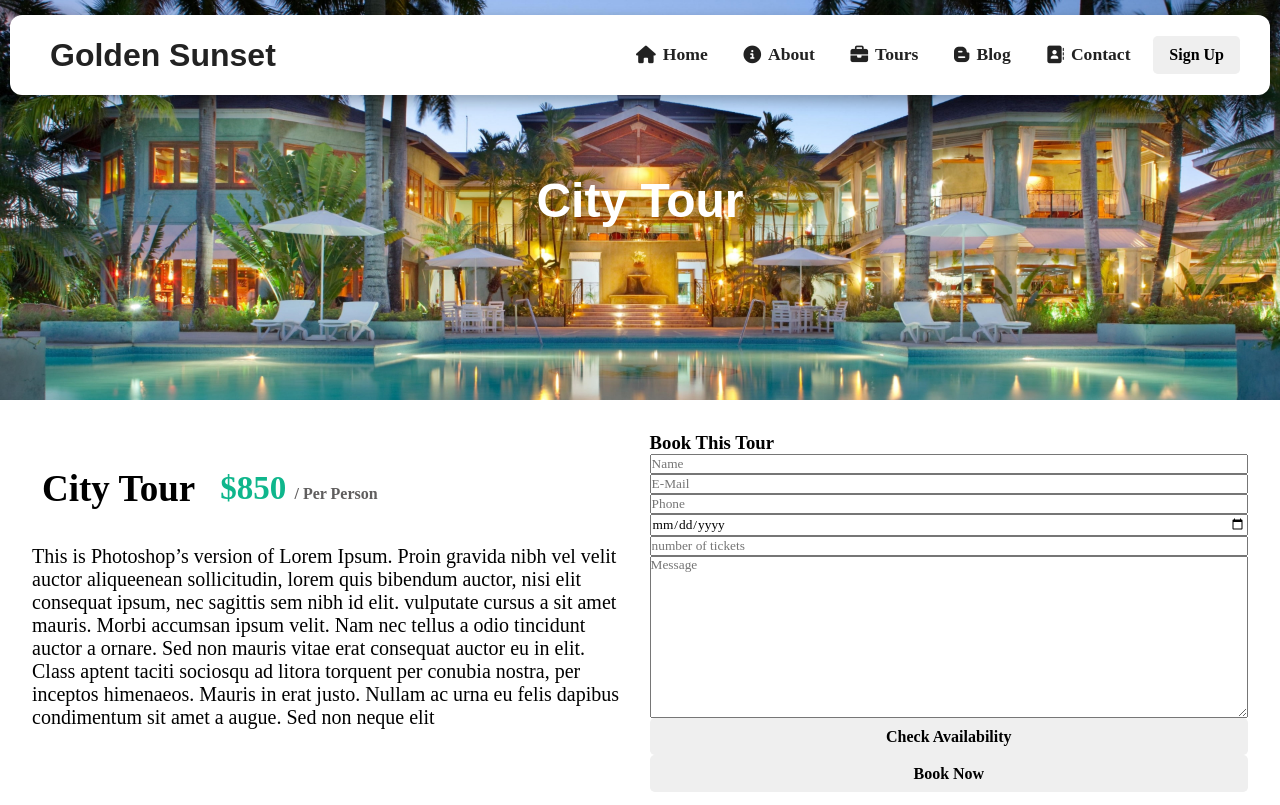
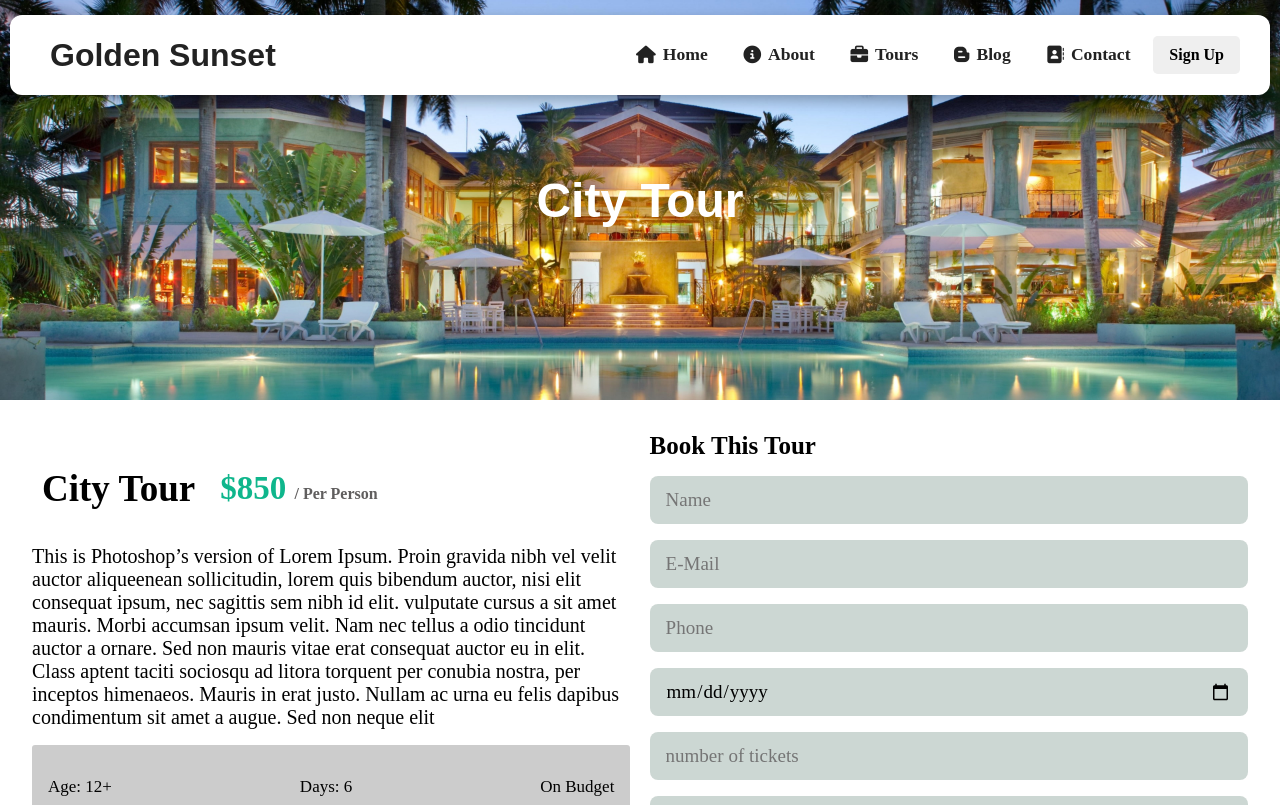
Before and after one commit to Abdirino/sunset-travel-website, a React (Create React App) app: page /tourDetails in a window 1280 px wide. Shown: the top 805 px of the page. Built offline with nearby package versions, Linux system fonts and the light colour scheme; a web font is replaced by a local one.

Commit message:
☕☕🤷‍♂️

```diff
--- a/src/components/Gallery/Gallery.css
+++ b/src/components/Gallery/Gallery.css
@@ -0,0 +1,5 @@
+.gallery{
+    padding: 2rem 1rem;
+    display: grid;
+    grid-template-columns: repeat(200px, minmax(200px, 1fr));
+}
--- a/src/routes/TourDetails/TourDetails.jsx
+++ b/src/routes/TourDetails/TourDetails.jsx
@@ -30,7 +30,11 @@ const TourDetails = () => {
               himenaeos. Mauris in erat justo. Nullam ac urna eu felis dapibus
               condimentum sit amet a augue. Sed non neque elit
             </p>
-            <div className="t-date"></div>
+            <div className="t-date">
+              <p>Age: 12+</p>
+              <p>Days: 6</p>
+              <p>On Budget</p>
+            </div>
           </div>
           <div className="t-form">
             <h3>Book This Tour</h3>
--- a/src/routes/TourDetails/tourDetails.css
+++ b/src/routes/TourDetails/tourDetails.css
@@ -1,4 +1,4 @@
-.tour-details{
+.tour-details {
   display: flex;
   flex-direction: row;
   align-items: center;
@@ -6,39 +6,80 @@
   padding: 2rem;
   text-align: start;
 }
-.t-details{
+.t-details {
   display: flex;
   gap: 1.2rem;
 }
-.t-details .t-detail{
+.t-details .t-detail {
   display: flex;
   flex-direction: column;
   flex: 1 1 450px;
 }
-.t-details .t-name{
+.t-details .t-name {
   display: flex;
   align-items: center;
   gap: 15px;
   padding: 25px 0;
 }
-.t-name h1{
+.t-name h1 {
   font-size: 37px;
   font-weight: bold;
 }
-.t-name h2{
+.t-name h2 {
   color: rgb(15, 182, 140);
   font-size: 33px;
 }
-.t-name h2 span{
+.t-name h2 span {
   color: rgb(96, 94, 94);
   font-size: 16px;
 }
-.t-details p{
+.t-details p {
   font-size: 20px;
 }
+.t-date {
+  padding: 2rem 1rem;
+  background: rgba(0, 0, 0, 0.2);
+  margin: 1rem 0;
+  border-radius: 3px;
+  display: flex;
+  justify-content: space-between;
+  align-items: center;
+}
+.t-date p {
+  font-size: 17px;
+}
 
-.t-details .t-form{
+.t-details .t-form {
   display: flex;
   flex-direction: column;
   flex: 1 1 450px;
+  gap: 16px;
 }
+.t-form h3 {
+  font-size: 25px;
+}
+.t-form input {
+  height: 3rem;
+  padding: 0 1rem;
+  border: none;
+  background-color: rgba(0, 58, 39, 0.2);
+  border-radius: 8px;
+  font-size: 19px;
+}
+.t-form textarea {
+  padding: 1rem;
+  border: none;
+  background-color: rgba(0, 58, 39, 0.2);
+  border-radius: 8px;
+  font-size: 19px;
+}
+.t-form button {
+  padding: 1rem 0;
+  display: block !important;
+}
+
+@media (max-width: 990px) {
+  .t-details {
+    flex-wrap: wrap;
+  }
+}
```
Also changed, not shown: src/components/Gallery/Gallery.jsx (+7 -1 lines). Lines whose indentation alone changed are shown as unchanged.
